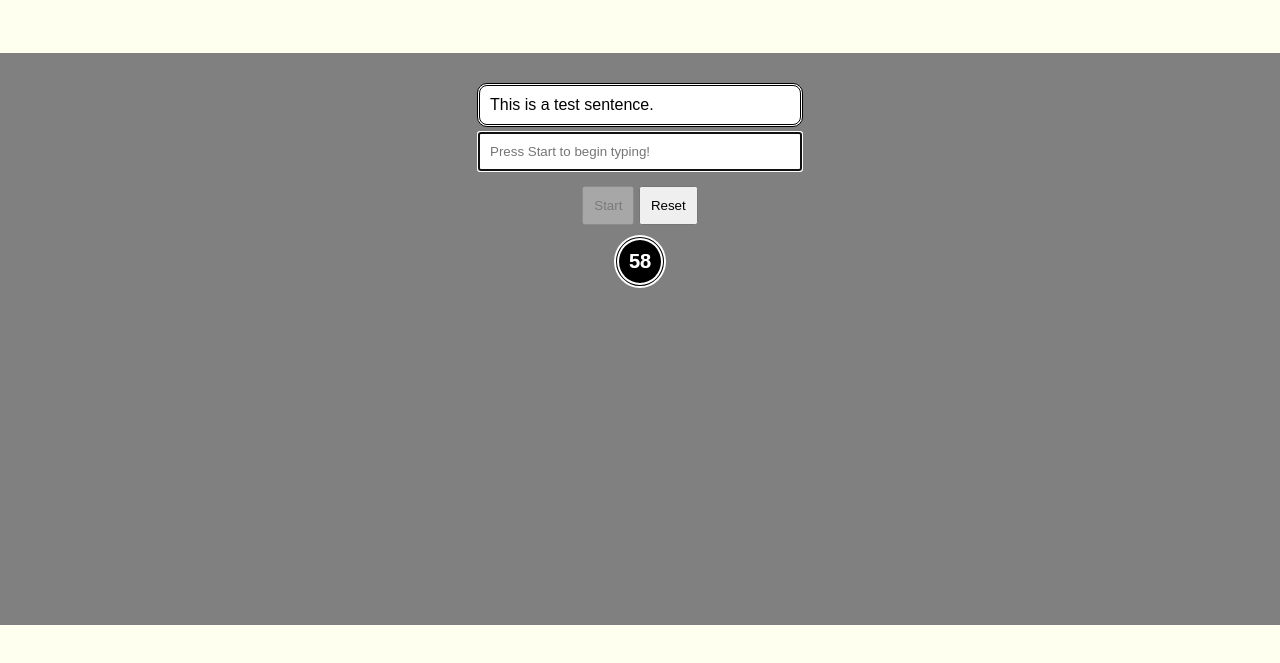
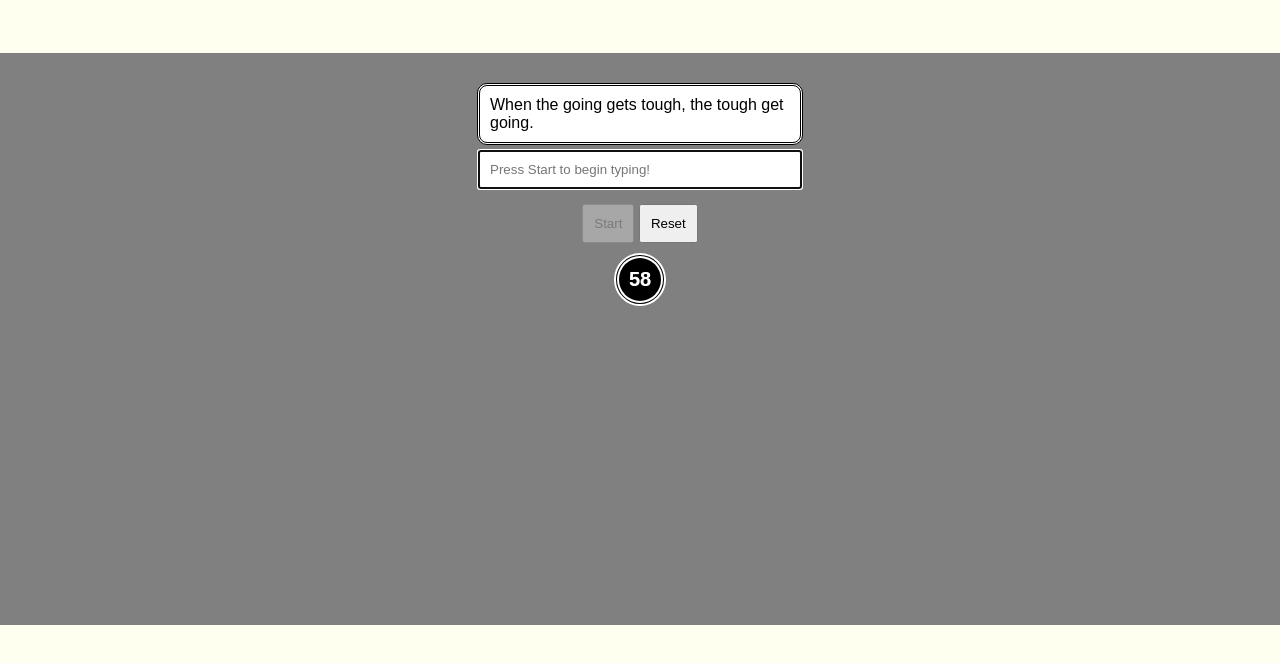
Before and after one commit to TheodoreRed/Typing-Test, a plain HTML site: page index.html in a window 1280 px wide. Both pictures are taken after a click on the button "Start". Shown: the part 61-724 px from the top of the page. Drawn offline with Linux system fonts and the light colour scheme.

Commit message:
Add reset functionality, expand testData, and enhance game flow

```diff
--- a/index.html
+++ b/index.html
@@ -12,7 +12,7 @@
     </header>
     <main>
       <div id="test-container">
-        <div id="test-paragraph">This is a test sentence.</div>
+        <div id="test-paragraph"></div>
         <input
           type="text"
           id="user-input"
--- a/script.js
+++ b/script.js
@@ -1,11 +1,12 @@
 "use strict";
 
 const startBtn = document.getElementById("start-btn");
+const resetBtn = document.getElementById("reset-btn");
 const timer = document.getElementById("timer");
 const testParagraph = document.getElementById("test-paragraph");
 const userInput = document.getElementById("user-input");
 let timerInterval;
-let time = 59;
+let time = 60;
 let gameActive = false;
 const testData = [
   "The early bird catches the worm.",
@@ -18,6 +19,43 @@ const testData = [
   "Fortune favors the bold.",
   "People who live in glass houses should not throw stones.",
   "When the going gets tough, the tough get going.",
+  "In our village, folks say God crumbles up the old moon into stars.",
+  "One must be careful of books, and what is inside them, for words have the power to change us.",
+  "To be fond of dancing was a certain step towards falling in love.",
+  "Memory is the diary that we all carry about with us.",
+  "There are few people whom I really love, and still fewer of whom I think well.",
+  "Life appears to me too short to be spent in nursing animosity or registering wrongs.",
+  "I took a deep breath and listened to the old bray of my heart. I am. I am. I am.",
+  "There is no greater agony than bearing an untold story inside you.",
+  "Beware; for I am fearless, and therefore powerful.",
+  "You pierce my soul. I am half agony, half hope.",
+  "There is no charm equal to tenderness of heart.",
+  "It is a curious thought, but it is only when you see people looking ridiculous that you realize just how much you love them.",
+  "Have a heart that never hardens, and a temper that never tires, and a touch that never hurts.",
+  "The voice of the sea speaks to the soul.",
+  "I am not afraid of storms, for I am learning how to sail my ship.",
+  "Every atom of your flesh is as dear to me as my own: in pain and sickness it would still be dear.",
+  "With every day, and from both sides of my intelligence, the moral and the intellectual, I thus drew steadily nearer to the truth.",
+  "It is a truth universally acknowledged.",
+  "To sleep: perchance to dream.",
+  "So we beat on, boats against the current.",
+  "Heaven knows we need never be ashamed of our tears.",
+  "I could easily forgive his pride, if he had not mortified mine.",
+  "The world is full of obvious things.",
+  "Whatever our souls are made of, his and mine are the same.",
+  "Dreams, books, are each a world.",
+  "There is no friend as loyal as a book.",
+  "Some birds are not meant to be caged.",
+  "Every unhappy family is unhappy in its own way.",
+  "We live as we dream, alone.",
+  "It's no use going back to yesterday.",
+  "People disappear when they die.",
+  "Beauty is in the eye of the beholder.",
+  "All's well that ends well.",
+  "Fortune favors the brave.",
+  "The best way out is always through.",
+  "Time flies over us, but leaves its shadow behind.",
+  "To see a world in a grain of sand.",
 ];
 let mistake = 0;
 let correct = 0;
@@ -36,18 +74,32 @@ const shuffle = (array) => {
   }
 };
 
+const showResults = () => {};
+
 const reset = () => {
   clearInterval(timerInterval);
   gameActive = false;
-  calculateAccuracy(testParagraph.textContent, userInput.value, true);
-  console.log(mistake, correct);
+  startBtn.disabled = false;
+  testParagraph.style.display = "none";
+  userInput.disabled = true;
+  time = 60;
+  timer.textContent = time;
+  userInput.value = "";
+  mistake = 0;
+  correct = 0;
+  userInput.classList.remove("correct-input", "error-input");
+  indexNextSentence = 0;
+  console.clear();
 };
 
 const updateTimer = () => {
   timer.classList.toggle("animate-timer");
+  time--;
   timer.textContent = time;
-  time--;
   if (time < 0) {
+    calculateAccuracy(testParagraph.textContent, userInput.value, true);
+    console.log(mistake, correct);
+    showResults();
     reset();
   }
 };
@@ -83,7 +135,8 @@ const calculateAccuracy = (
     userSentenceArray.pop();
   }
 
-  let length = userSentenceArray.length;
+  let length = Math.min(testSentenceArray.length, userSentenceArray.length);
+
   for (let i = 0; i < length; i++) {
     if (testSentenceArray[i] !== userSentenceArray[i]) {
       mistake++;
@@ -100,8 +153,7 @@ const calculateAccuracy = (
 let indexNextSentence = 0;
 const moveToNextSentence = () => {
   if (indexNextSentence === testData.length) {
-    reset();
-    alert("All sentences completed!");
+    alert("All sentences completed!"); // This should never happen
   } else {
     calculateAccuracy(testParagraph.textContent, userInput.value);
     console.log(mistake, correct);
@@ -135,6 +187,9 @@ userInput.addEventListener("keydown", (e) => {
 });
 
 startBtn.addEventListener("click", () => {
+  shuffle(testData);
+  testParagraph.textContent = testData[indexNextSentence];
+  indexNextSentence++;
   timerInterval = setInterval(updateTimer, 1000);
   gameActive = true;
   startBtn.disabled = true;
@@ -142,3 +197,7 @@ startBtn.addEventListener("click", () => {
   userInput.disabled = false;
   userInput.focus();
 });
+
+resetBtn.addEventListener("click", () => {
+  reset();
+});
```
